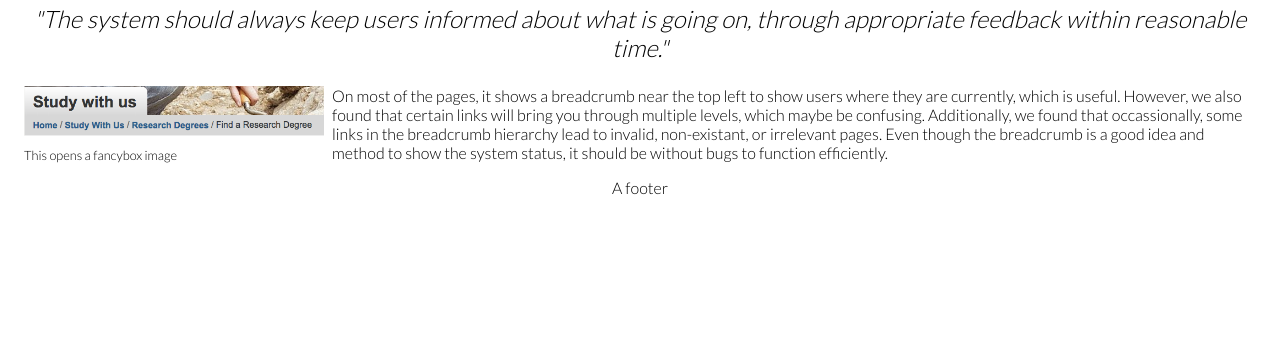
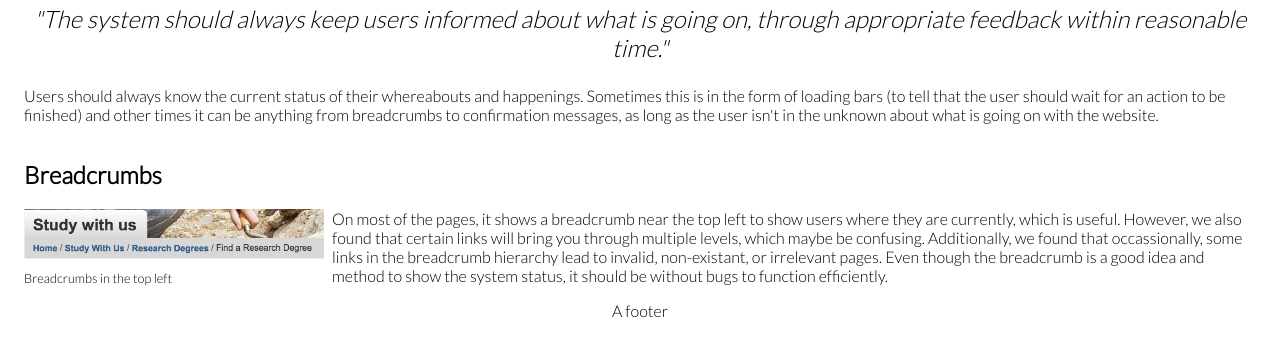
Before and after one commit to onionpancakes/UsabilityEvaluation, a plain HTML site: page h1.html in a window 1280 px wide. Shown: the part 143-500 px from the top of the page. Drawn offline with nearby package versions, Linux system fonts and the light colour scheme.

Commit message:
added more stuff for h1

```diff
--- a/h1.html
+++ b/h1.html
@@ -35,13 +35,17 @@
 		<article>
 			<h1>Visibility of System Status</h1>
 			<p class="quote"><em>"The system should always keep users informed about what is going on, through appropriate feedback within reasonable time."</em></p>
+			<p>Users should always know the current status of their whereabouts and happenings. Sometimes this is in the form of loading bars (to tell that the user should wait for an action to be finished) and other times it can be anything from breadcrumbs to confirmation messages, as long as the user isn't in the unknown about what is going on with the website.</p>
+			<section>
+				<h2>Breadcrumbs</h2>
 				<figure class="float_left">
 					<a class="fancybox" href="img/breadcrumbs.png">
 						<img src="img/breadcrumbs.png" alt=""/>
 					</a>
-				<figcaption>This opens a fancybox image</figcaption>
+					<figcaption>Breadcrumbs in the top left</figcaption>
 				</figure>
 				<p>On most of the pages, it shows a breadcrumb near the top left to show users where they are currently, which is useful. However, we also found that certain links will bring you through multiple levels, which maybe be confusing. Additionally, we found that occassionally, some links in the breadcrumb hierarchy lead to invalid, non-existant, or irrelevant pages. Even though the breadcrumb is a good idea and method to show the system status, it should be without bugs to function efficiently. </p>
+			</section>
 		</article>
 	</main>
 	<footer>
```
Lines whose indentation alone changed are shown as unchanged.
